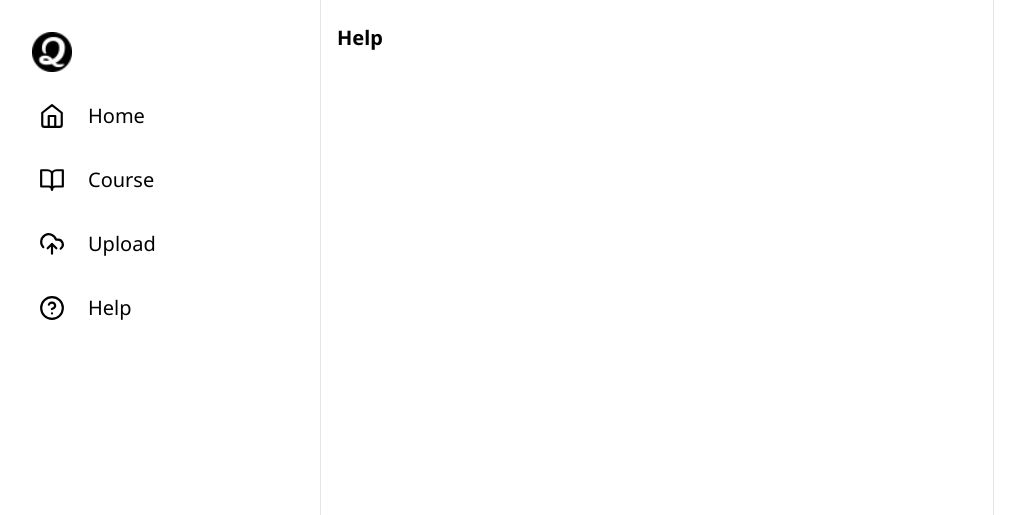
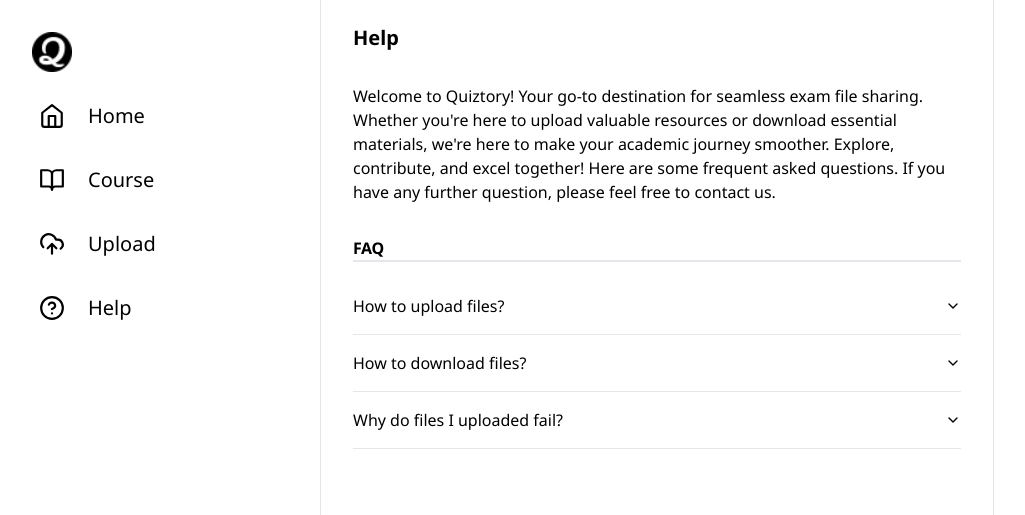
Before and after one commit to guan404ming/QuizTory, a Next.js app: page /help in a window 1280 px wide. Shown: the top 515 px of the page, without its empty margins (64-1089 px from the left). Built offline with nearby package versions, Linux system fonts and the light colour scheme; no server answers.

Commit message:
feat: update help page

```diff
--- a/src/app/help/page.tsx
+++ b/src/app/help/page.tsx
@@ -1,10 +1,55 @@
-// type HelpProps = {};
+import {
+    Accordion,
+    AccordionContent,
+    AccordionItem,
+    AccordionTrigger,
+} from "@/components/ui/accordion"
+
+export function AccordionDemo() {
+    return (
+        <Accordion type="single" collapsible className="py-4 bg-white px-4 text-m">
+            <AccordionItem value="item-1">
+                <AccordionTrigger>How to upload files?</AccordionTrigger>
+                <AccordionContent>
+                    If you would like to provide exam or solution files, you can click "Upload" in the bar.
+                </AccordionContent>
+            </AccordionItem>
+            <AccordionItem value="item-2">
+                <AccordionTrigger>How to download files?</AccordionTrigger>
+                <AccordionContent>
+                    If you would like to download exam or solution files, you can click "Course" in the bar and then search the particular course to download files.
+                </AccordionContent>
+            </AccordionItem>
+            <AccordionItem value="item-3">
+                <AccordionTrigger>Why do files I uploaded fail?</AccordionTrigger>
+                <AccordionContent>
+                    The reasons why files you upload do not eventually appear on the website can vary depending on the case.
+                    Some common reasons include incorrect formats, errors or ambiguity in file content, input errors in course names or commencement years,
+                    or the presence of relevant files for the course in that particular year.
+                    If you still have any problem, please feel free to contact us.
+                </AccordionContent>
+            </AccordionItem>
+        </Accordion>
+    )
+}
 
 export default async function Help() {
 
     return (
-        <div className="flex h-screen w-full max-w-2xl flex-col overflow-scroll pt-2">
+        <div className="py-4 bg-white px-4 flex h-screen w-full max-w-2xl flex-col overflow-scroll pt-2">
             <h1 className="py-4 bg-white px-4 text-xl font-bold">Help</h1>
+            <p className="py-4 bg-white px-4 text-m">
+                Welcome to Quiztory! Your go-to destination for seamless exam file sharing.
+                Whether you're here to upload valuable resources or download essential materials, we're here to make your academic journey smoother. Explore, contribute, and excel together!
+                Here are some frequent asked questions. If you have any further question, please feel free to contact us.
+            </p>
+
+            <div className="bg-white px-4">
+                <h2 className="font-heading mt-12 scroll-m-20 border-b-2 pt-4 text-l font-semibold tracking-tight first:mt-0">
+                    FAQ
+                </h2>
+            </div>
+            <AccordionDemo />
         </div>
     );
 }
```
